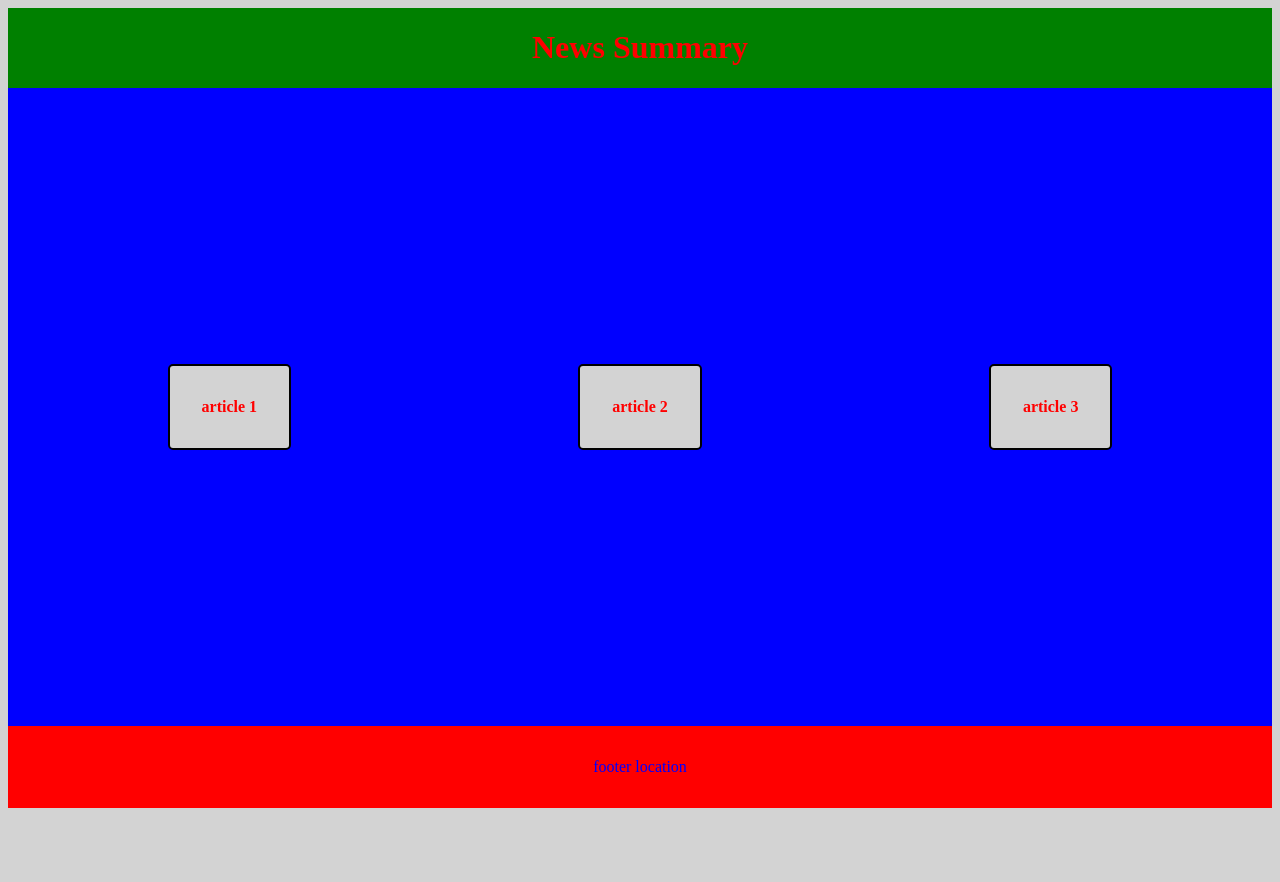
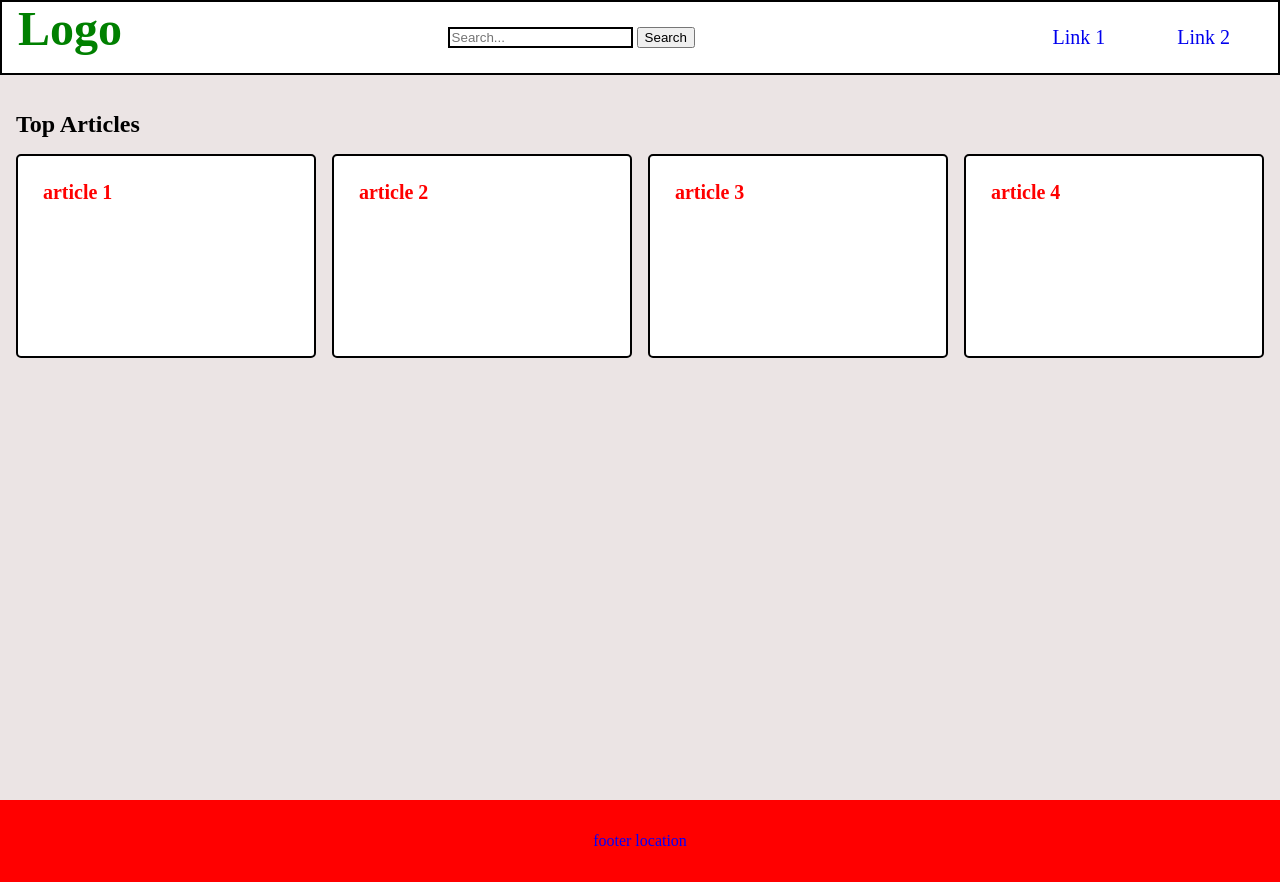
Before and after one commit to monkclock65/News-Summary, a plain HTML site: page index.html in a window 1280 px wide. Before the commit the page ends 816 px from the top, so only its background shows below. Drawn offline with Linux system fonts and the light colour scheme.

Commit message:
improved header, added searchbar, improved website styling

```diff
--- a/index.html
+++ b/index.html
@@ -9,10 +9,26 @@
 <body>
 	<div class="grid-container">
 		<div class="item1">
-                 <h1>News Summary</h1>
+
+			     <h1 class="logo">Logo</h1>
+                 <div class ="search">
+					<input type="text" placeholder="Search...">
+					<button type="submit">Search</button>
+				 </div>
+			<div class="right links">
+				<ul>
+					<li>
+						<a href="#">Link 1</a>
+					</li>
+					<li>
+						<a href="#">Link 2</a>
+					</li>
+				</ul>
+				</div>
 			</div>
 		<div class="item2">
-
+		        <h2>Top Articles</h2>
+			<div class="article-row">
 				<div class="article-card">
 					article 1
 				</div>
@@ -22,6 +38,12 @@
 				<div class="article-card">
 					article 3
 				</div>
+				<div class="article-card">
+					article 4
+
+				</div>
+			</div>
+		</div>
 
 
 		</div>
--- a/styles/styles.css
+++ b/styles/styles.css
@@ -1,5 +1,5 @@
 h1 {
-    color:red;
+    color:rgb(255, 8, 0);
 }
 
 p {
@@ -10,17 +10,12 @@ p {
     color :orange;
     font-style: italic;
 }
+html, body {
+    margin:0;
+    padding:0;
+    width:100vw;
+    box-sizing: border-box;
 
-html {
-    min-height: 100%;
-    width: 100%;
-    margin: 0;
-    padding: 0;
-}
-
-body {
-    min-height:100%;
-    background-color: lightgrey;
 }
 .grid-container {
     display: grid;
@@ -31,24 +26,70 @@ body {
         "main"
         "footer";
     height: 100vh;
+    width: 100vw;
+    margin: 0;
+    padding: 0;
+    box-sizing: border-box;
 }
 
 .item1 {
     grid-area: header;
+    display: flex;
+    justify-content: space-between;
+    align-items: center;
+    background-color: white;
+    height: 75px;
+    width: 100%;
+    margin: 0;
+    padding: 0 16px;
+    border: 2px solid black;
+    box-sizing: border-box;
+}
+
+.search input{
+    border:2px solid black;
+}
+
+.item1 .logo {
+    color:green;
+    font-size:48px;
+    font-weight:bold;
+    }
+
+ul {
     display:flex;
-    justify-content: center;
-    background-color: green;
+    padding:0;
+    margin:0;
+    gap:8px;
+    list-style-type:none;
+}
+
+a {
+    text-decoration:none;
+    background:none;
+    font-size:20px;
+    padding:32px;
 
 }
 
+.item1 h1 {
+    margin-bottom:50px;
+}
 .item2 {
     grid-area: main;
-    display:flex;
-    justify-content: center;
-    flex-wrap: wrap;
+    display: flex;
+    flex-direction: column;
+    align-items: center;
+    background-color:#EBE4E4;
+    padding: 1rem;
+}
+
+.article-row {
+    display: flex;
     flex-direction: row;
-    background-color: blue;
-    padding:1rem;
+    justify-content: space-around;
+    gap:16px;
+    width: 100%;
 
 }
 
@@ -60,13 +101,27 @@ body {
 }
 
 .article-card {
-    display: flex;
-    background-color: lightgray;
+    flex:1;
+    background-color: white;
     border: 2px solid black;
     border-radius: 5px;
-    padding: 2rem;
-    margin: auto;
+    padding: 2%;
+    width: 200px;
+    height: 150px;
+
+
     font-weight: bold;
-    font-size: 1em;
+    font-size: 20px;
     color: red;
 }
+
+.item2 h2 {
+    margin-bottom: 1rem;
+    text-align: left;
+    align-self: flex-start;
+}
+
+/* {
+    outline: 2px solid purple;
+}
+*/
```
Also changed, not shown: 1 other file.
